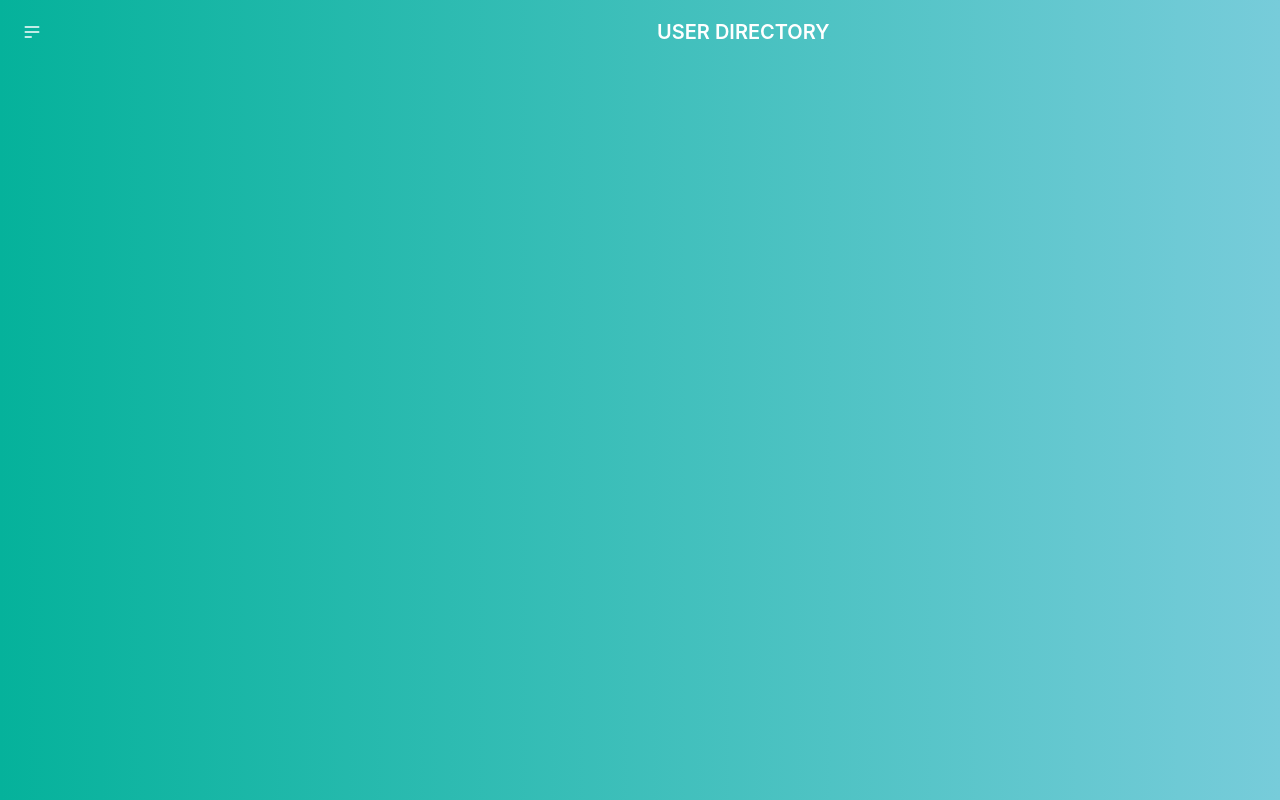
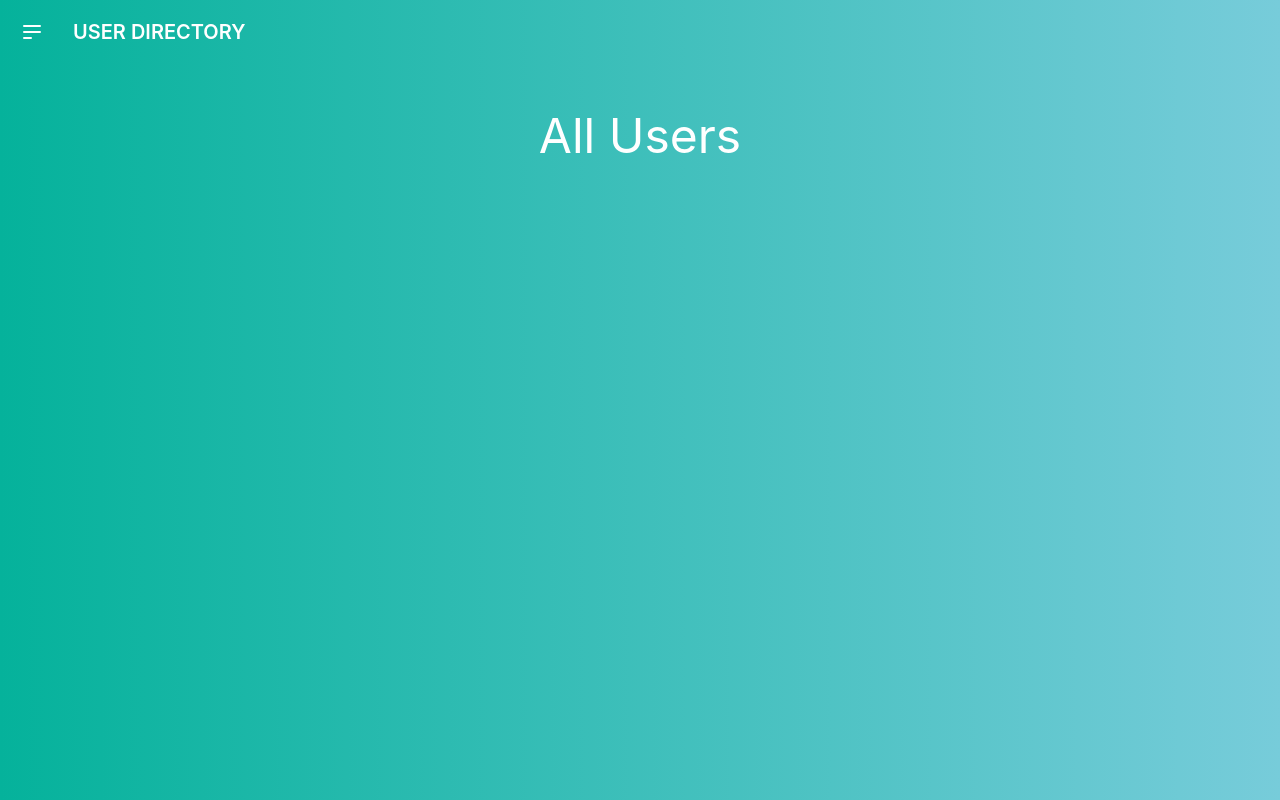
Before and after one commit to rakibulmd/users-directory-client, a React (Create React App) app: page / in a window 1280 px wide. Built offline with nearby package versions, Linux system fonts and the light colour scheme.

Commit message:
Added: Header design updated, all user headline added

```diff
--- a/src/Pages/Home/Home.js
+++ b/src/Pages/Home/Home.js
@@ -3,8 +3,11 @@ import Header from "../Shared/Header";
 
 const Home = () => {
     return (
-        <div className="bg-gradient-to-r from-primary to-secondary min-h-screen">
+        <div className="bg-gradient-to-r from-primary to-secondary min-h-screen text-white">
             <Header></Header>
+            <div className="text-center text-3xl md:text-5xl mt-12">
+                <h2>All Users</h2>
+            </div>
         </div>
     );
 };
--- a/src/Pages/Shared/Header.js
+++ b/src/Pages/Shared/Header.js
@@ -3,13 +3,18 @@ import { Link } from "react-router-dom";
 
 const Header = () => {
     return (
-        <div class="navbar bg-transparent text-white">
-            <div class="navbar-start">
+        <div class="bg-transparent text-white">
+            <div className="container mx-auto">
+                <div className="navbar">
+                    <div class="">
                         <div class="dropdown">
-                    <label tabindex="0" class="btn btn-ghost btn-circle">
+                            <label
+                                tabindex="0"
+                                class="btn btn-ghost btn-circle"
+                            >
                                 <svg
                                     xmlns="http://www.w3.org/2000/svg"
-                            class="h-5 w-5"
+                                    class="h-6 w-6"
                                     fill="none"
                                     viewBox="0 0 24 24"
                                     stroke="currentColor"
@@ -44,6 +49,8 @@ const Header = () => {
                         </Link>
                     </div>
                 </div>
+            </div>
+        </div>
     );
 };
 
```
Lines whose indentation alone changed are shown as unchanged.
